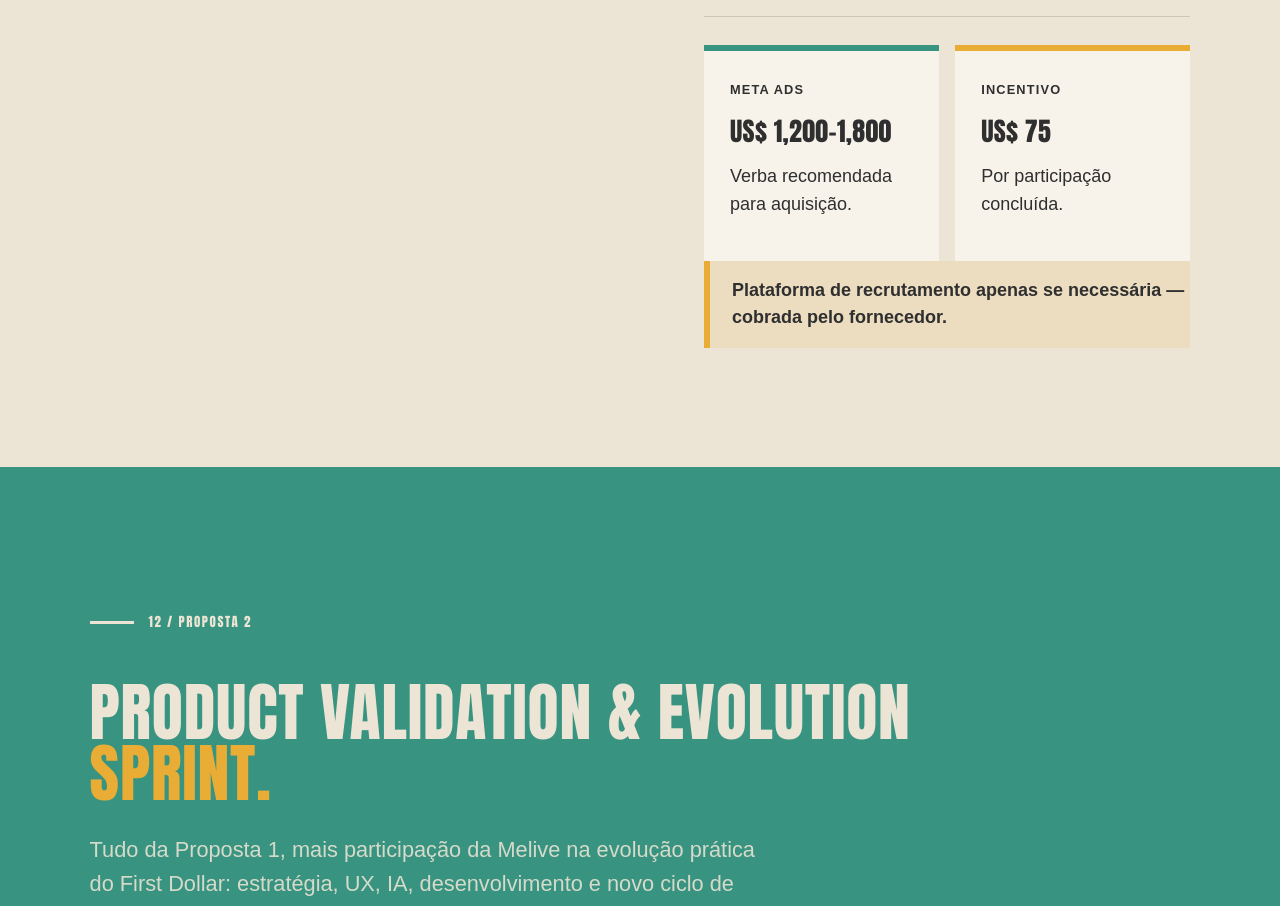
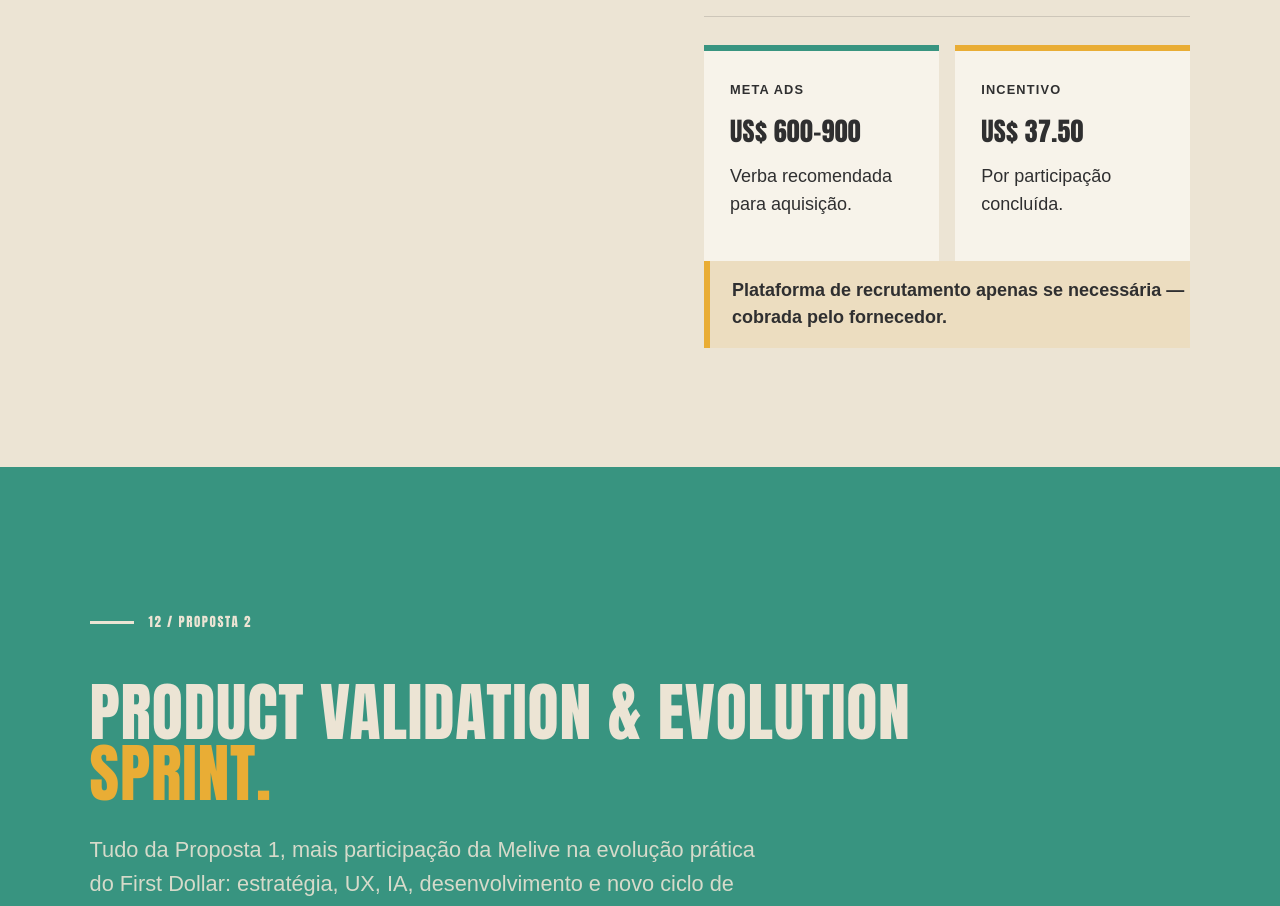
Before and after one commit to humbleflb/melivesalesdiags, a Next.js app: page /firstdollar in a window 1280 px wide. Shown: the part 10540-11446 px from the top of the page. Built offline with nearby package versions, Linux system fonts and the light colour scheme.

Commit message:
Halve First Dollar Meta Ads budget and participant incentive
Cut the recommended Meta Ads media range from US$ 1,200–1,800 to US$ 600–900 and the per-participant incentive from US$ 75 to US$ 37.50.

Co-authored-by: humbleflb <humbleflb@users.noreply.github.com>

```diff
--- a/app/firstdollar/page.tsx
+++ b/app/firstdollar/page.tsx
@@ -591,12 +591,12 @@ export default function FirstDollarPage() {
             <div className="journeys deck-block-gap">
               <article>
                 <small>META ADS</small>
-                <h3>US$ 1,200–1,800</h3>
+                <h3>US$ 600–900</h3>
                 <p>Verba recomendada para aquisição.</p>
               </article>
               <article>
                 <small>INCENTIVO</small>
-                <h3>US$ 75</h3>
+                <h3>US$ 37.50</h3>
                 <p>Por participação concluída.</p>
               </article>
             </div>
```
Also changed, not shown: 1 other file (tests, documents, lock files or other folders).
